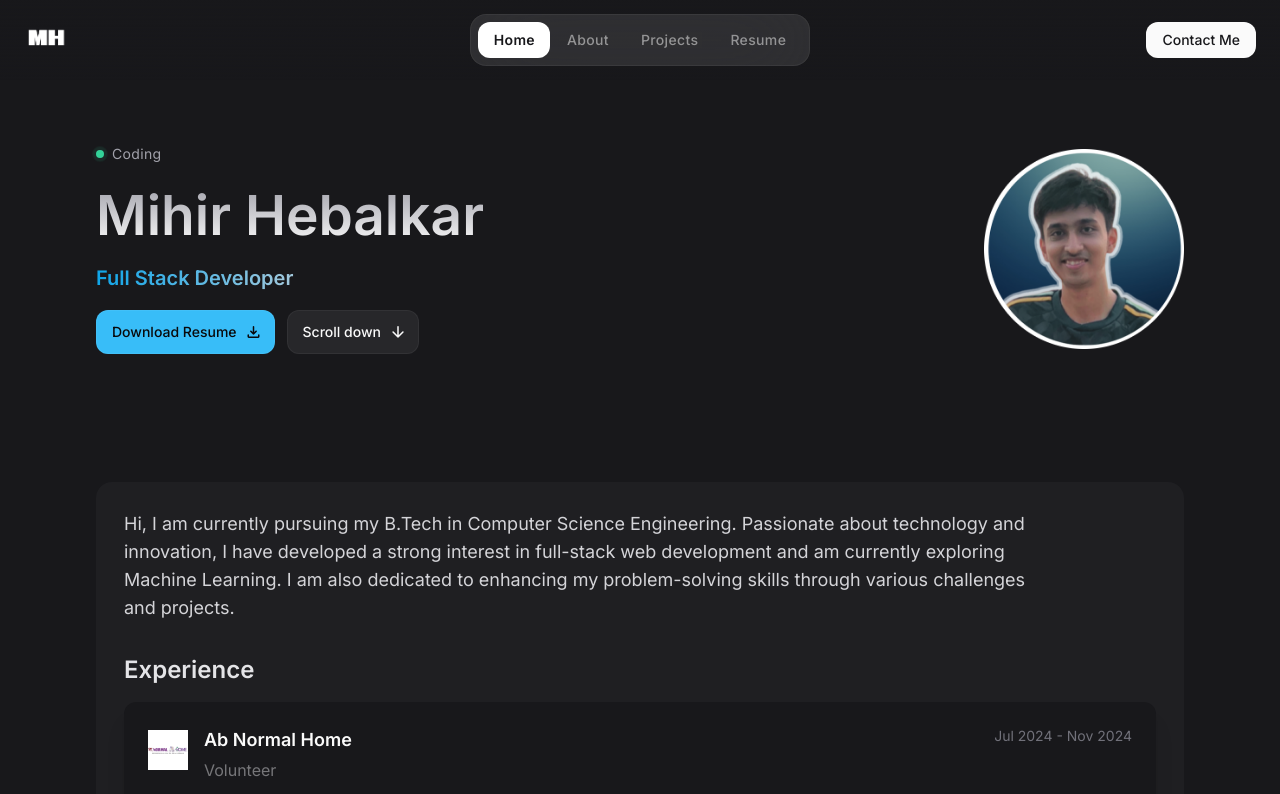
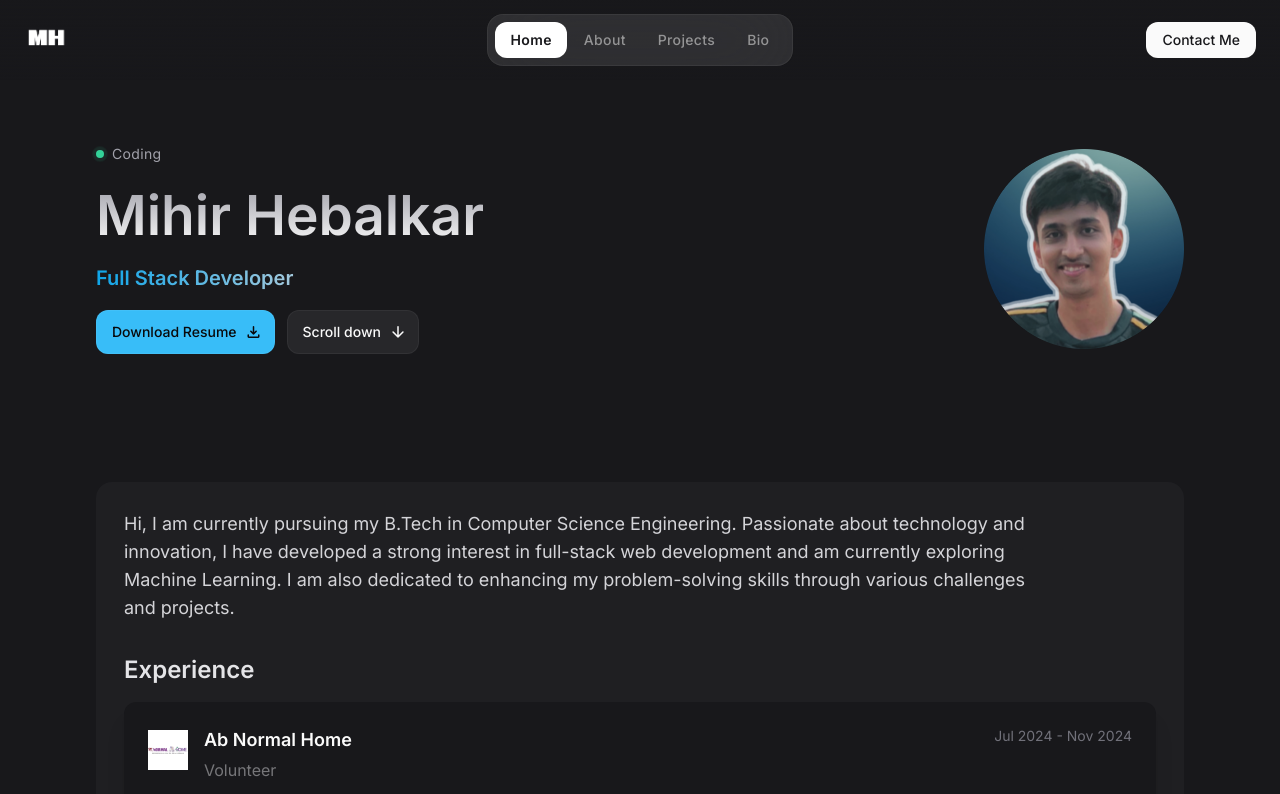
Before and after one commit to mihirhebalkar/Portfolio, a React (Vite) app in the folder Frontend/: page / in a window 1280 px wide. Shown: the top 794 px of the page. Built offline with nearby package versions, Linux system fonts and the light colour scheme.

Commit message:
Add Vercel Analytics.

```diff
--- a/Frontend/package.json
+++ b/Frontend/package.json
@@ -10,6 +10,7 @@
     "preview": "vite preview"
   },
   "dependencies": {
+    "@vercel/analytics": "^1.4.1",
     "lenis": "^1.1.16",
     "prop-types": "^15.8.1",
     "react": "^18.3.1",
--- a/Frontend/src/App.jsx
+++ b/Frontend/src/App.jsx
@@ -6,7 +6,7 @@ import Work from "./components/Work";
 import Contact from "./components/Contact";
 import Footer from "./components/Footer";
 import Education from "./components/Education";
-
+import { Analytics } from "@vercel/analytics/react"
 import { ReactLenis } from 'lenis/react';
 import Certifications from "./components/Certifications";
 
@@ -21,6 +21,7 @@ export const App = () => {
         <Work />
         <Education />
         <Certifications />
+        <Analytics />
 
         <Contact />
 
--- a/Frontend/src/components/Education.jsx
+++ b/Frontend/src/components/Education.jsx
@@ -26,7 +26,7 @@ const Education = () => {
   ];
 
   return (
-    <section id="education" className="pt-28 lg:pt-36">
+    <section id="bio" className="pt-28 lg:pt-36">
       <div className="container mx-auto px-4 lg:px-8">
         <h2 className="headline-2 mb-5 text-center lg:text-left">Education</h2>
         <div className="bg-zinc-800/50 p-5 rounded-2xl">
@@ -38,7 +38,7 @@ const Education = () => {
               >
 
                 <div className="flex items-center gap-4 w-full md:w-2/3">
-                  <figure className="w-12 h-12 rounded-lg overflow-hidden bg-white">
+                  <figure className="w-10 h-10 rounded-lg overflow-hidden bg-white">
                     <img
                       src={edu.icon}
                       alt={edu.institution}
--- a/Frontend/src/components/Navbar.jsx
+++ b/Frontend/src/components/Navbar.jsx
@@ -36,7 +36,7 @@ const Navbar = ({ navOpen }) => {
     { label: 'Home', link: '#home', className: 'nav-link active' },
     { label: 'About', link: '#about', className: 'nav-link' },
     { label: 'Projects', link: '#projects', className: 'nav-link' },
-    { label: 'Resume', link: '#resume', className: 'nav-link' },
+    { label: 'Bio', link: '#bio', className: 'nav-link' },
     { label: 'Contact', link: '#contact', className: 'nav-link md:hidden' }
   ];
 
```
Also changed, not shown: Frontend/public/images/hero-final.png, 1 other file (tests, documents, lock files or other folders).
